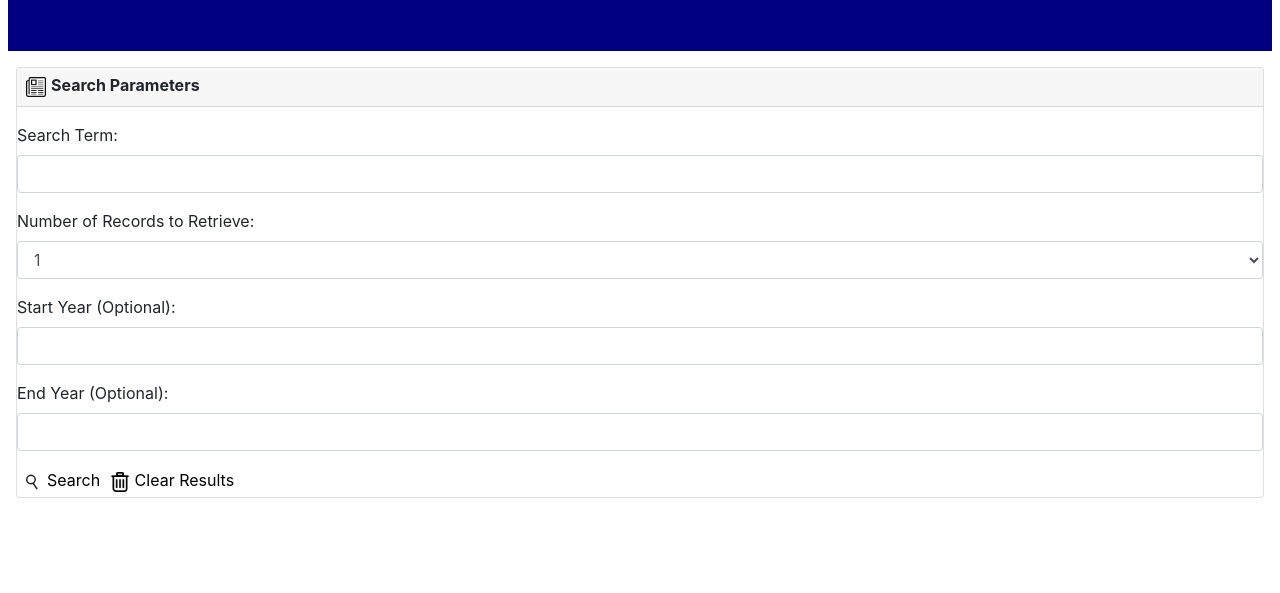
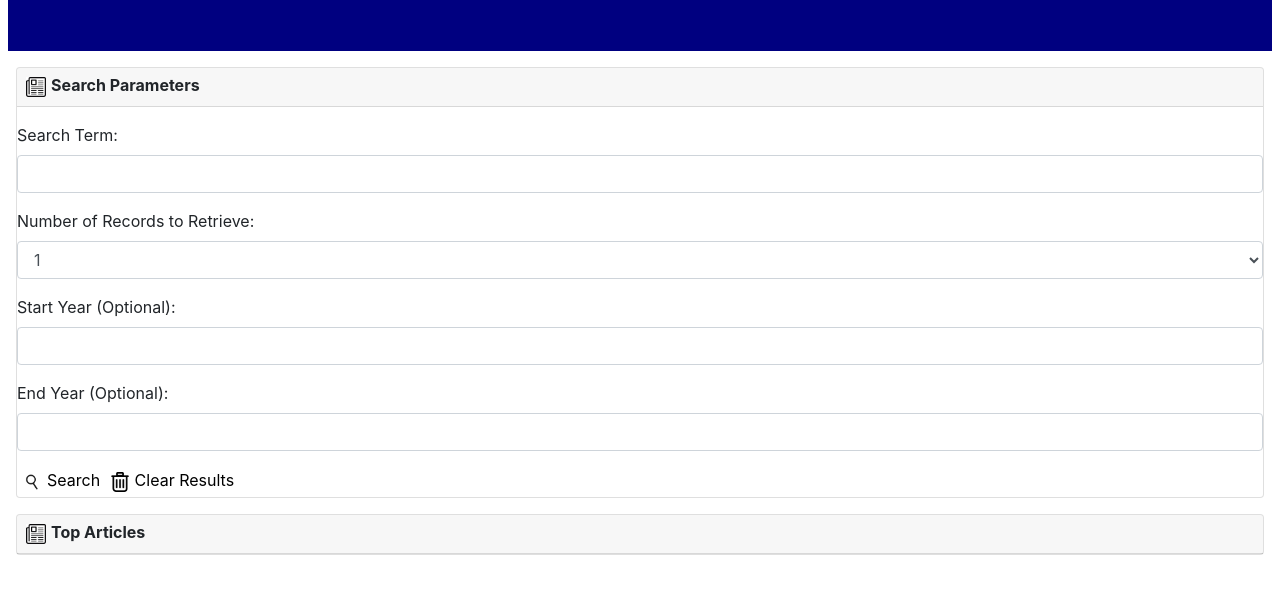
Before and after one commit to ltcondon/NYT-API-Activity, a plain HTML site: page index.html in a window 1280 px wide. Shown: the part 117-710 px from the top of the page. Drawn offline with nearby package versions, Linux system fonts and the light colour scheme.

Commit message:
Add Top Article card

```diff
--- a/index.html
+++ b/index.html
@@ -48,5 +48,10 @@
                     <span><img id="deleteParam" class="img-thumbnail" src="assets/media/trash.png"><a href="#" class="card-link">Clear Results</a></span>
             </div>
        </div>
+       <div class="card m-3">
+          <div class="card-header p-1">
+                <span><img id="searchParam" class="img-thumbnail" src="assets/media/newspapericon.png"></span><strong>Top Articles</strong>
+        </div>
+       </div>
   </body>
 </html>
```
